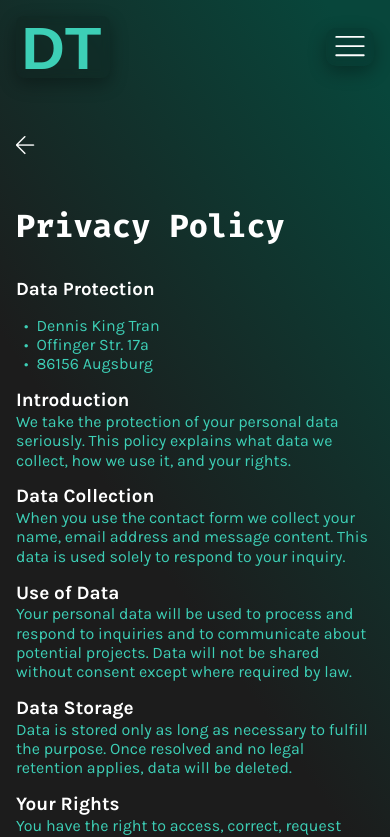
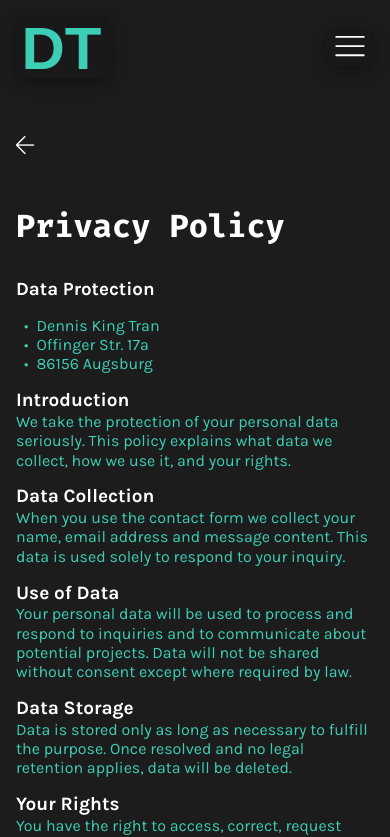
Before and after one commit to dkingtran/portfolio, an Angular app: page /privacy-policy in a window 390 px wide. Shown: the top 837 px of the page. Built offline with nearby package versions, Linux system fonts and the light colour scheme.

Commit message:
style: enhance layout and responsiveness with safe area insets; update viewport settings

```diff
--- a/src/app/imprint/legal-notice/legal-notice.component.scss
+++ b/src/app/imprint/legal-notice/legal-notice.component.scss
@@ -2,8 +2,15 @@
 
 $color-green: #3DCFB6;
 
-body {
+:host {
+    display: block;
     background-color: #1c1c1c;
+    min-height: 100vh;
+    min-height: 100dvh;
+    padding-top: env(safe-area-inset-top);
+    padding-bottom: env(safe-area-inset-bottom);
+    padding-left: env(safe-area-inset-left);
+    padding-right: env(safe-area-inset-right);
 }
 
 .legal-content {
--- a/src/app/imprint/privacy-policy/privacy-policy.component.scss
+++ b/src/app/imprint/privacy-policy/privacy-policy.component.scss
@@ -2,8 +2,15 @@
 
 $color-green: #3DCFB6;
 
-body {
+:host {
+    display: block;
     background-color: #1c1c1c;
+    min-height: 100vh;
+    min-height: 100dvh;
+    padding-top: env(safe-area-inset-top);
+    padding-bottom: env(safe-area-inset-bottom);
+    padding-left: env(safe-area-inset-left);
+    padding-right: env(safe-area-inset-right);
 }
 
 .legal-content {
--- a/src/index.html
+++ b/src/index.html
@@ -5,7 +5,7 @@
   <title>Dennis King Tran</title>
 
   <base href="/">
-  <meta name="viewport" content="width=device-width, initial-scale=1">
+  <meta name="viewport" content="width=device-width, initial-scale=1, viewport-fit=cover">
   <link rel="icon" type="image/svg+xml" href="assets/favicon.svg">
 </head>
 <body>
--- a/src/styles.scss
+++ b/src/styles.scss
@@ -13,6 +13,14 @@
 html {
     scroll-padding-top: var(--header-height);
     overflow-x: hidden;
+    background-color: #1c1c1c;
+}
+
+html,
+body {
+    min-height: 100%;
+    min-height: 100dvh;
+    /* dynamic viewport height for mobile */
 }
 
 /* Reduce offset for smaller screens where the header is shorter */
@@ -27,6 +35,10 @@
 body {
     margin: 0;
     padding: 0;
+    padding-top: env(safe-area-inset-top);
+    padding-bottom: env(safe-area-inset-bottom);
+    padding-left: env(safe-area-inset-left);
+    padding-right: env(safe-area-inset-right);
     font-family: 'FiraCode', 'Karla', sans-serif;
     background-color: #1c1c1c;
     color: white;
```
